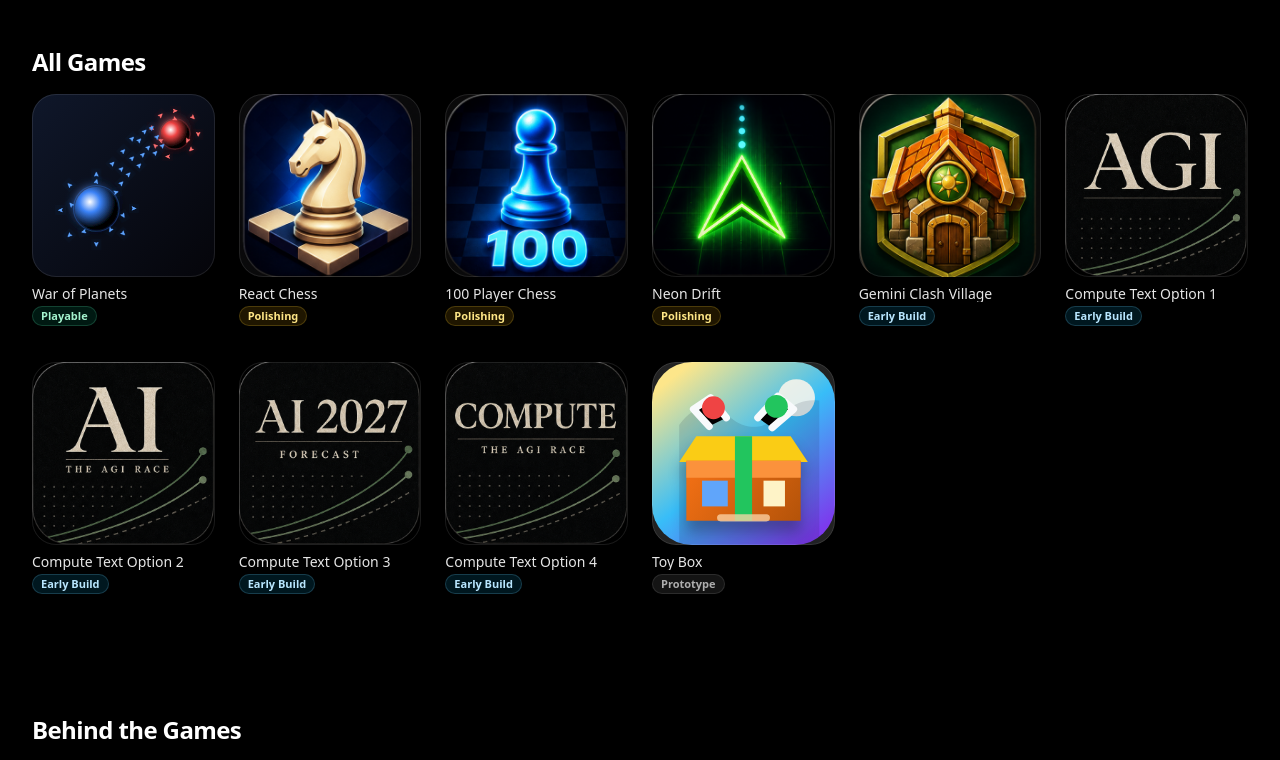
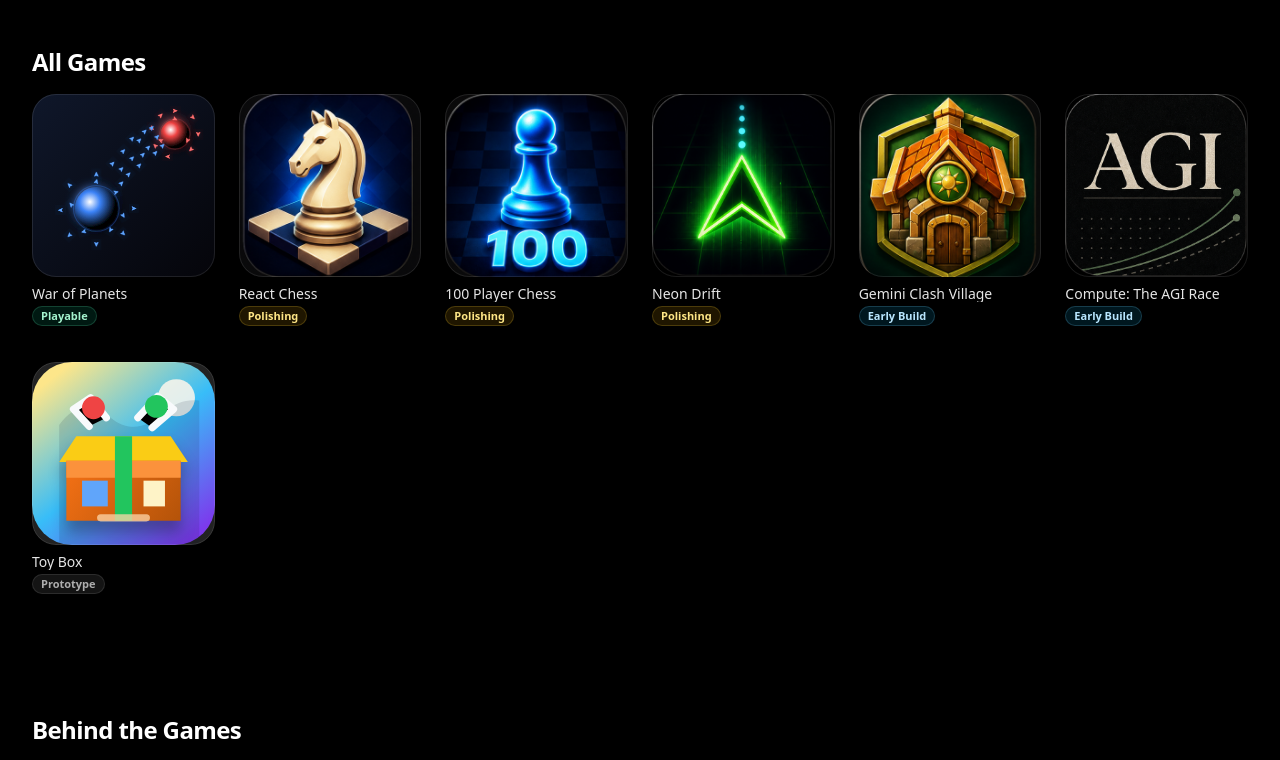
Before and after one commit to yigitefeoktar/game-hub, a React (Vite) app: page / in a window 1280 px wide. Shown: the part 563-1323 px from the top of the page. Built offline with nearby package versions, Linux system fonts and the light colour scheme; grey boxes are pictures that could not be loaded.

Commit message:
Set Compute icon

```diff
--- a/src/App.tsx
+++ b/src/App.tsx
@@ -21,10 +21,7 @@ const ALL_GAMES = [
   { id: '100-player-chess', title: '100 Player Chess', iconUrl: '/icons/ai-test-100-player/100-player-chess-option-1.png', gameUrl: 'https://100playerchess.com', status: 'Polishing' },
   { id: 'neon-drift', title: 'Neon Drift', iconUrl: '/icons/ai-test-neon-drift-ship/neon-drift-neon-3.png', gameUrl: 'https://neon-drift-deploy.vercel.app', status: 'Polishing' },
   { id: 'gemini-clash-village', title: 'Gemini Clash Village', iconUrl: '/icons/ai-test-2/gemini-clash-village-ai-2.png', gameUrl: 'https://gemini-clash-village.vercel.app', status: 'Early Build' },
-  { id: 'compute-the-agi-race-option-1', title: 'Compute Text Option 1', iconUrl: '/icons/ai-test-compute-agi-race-text/compute-text-option-1.png', gameUrl: 'https://compute-the-agi-race.vercel.app', status: 'Early Build' },
-  { id: 'compute-the-agi-race-option-2', title: 'Compute Text Option 2', iconUrl: '/icons/ai-test-compute-agi-race-text/compute-text-option-2.png', gameUrl: 'https://compute-the-agi-race.vercel.app', status: 'Early Build' },
-  { id: 'compute-the-agi-race-option-3', title: 'Compute Text Option 3', iconUrl: '/icons/ai-test-compute-agi-race-text/compute-text-option-3.png', gameUrl: 'https://compute-the-agi-race.vercel.app', status: 'Early Build' },
-  { id: 'compute-the-agi-race-option-4', title: 'Compute Text Option 4', iconUrl: '/icons/ai-test-compute-agi-race-text/compute-text-option-4.png', gameUrl: 'https://compute-the-agi-race.vercel.app', status: 'Early Build' },
+  { id: 'compute-the-agi-race', title: 'Compute: The AGI Race', iconUrl: '/icons/ai-test-compute-agi-race-text/compute-text-option-1.png', gameUrl: 'https://compute-the-agi-race.vercel.app', status: 'Early Build' },
   { id: 'toy-box', title: 'Toy Box', iconUrl: '/icons/toy-box.svg', gameUrl: 'https://toy-box-umber.vercel.app', status: 'Prototype' },
 ];
 
```
